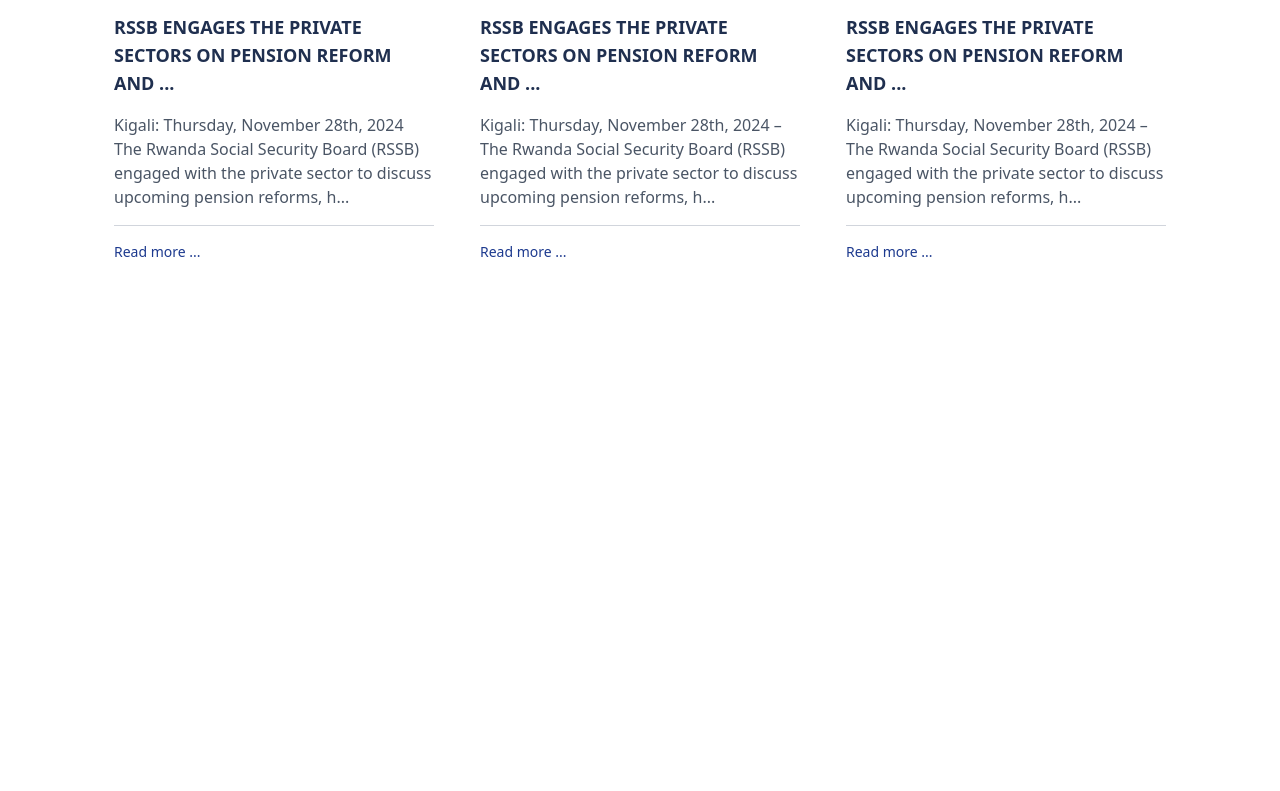
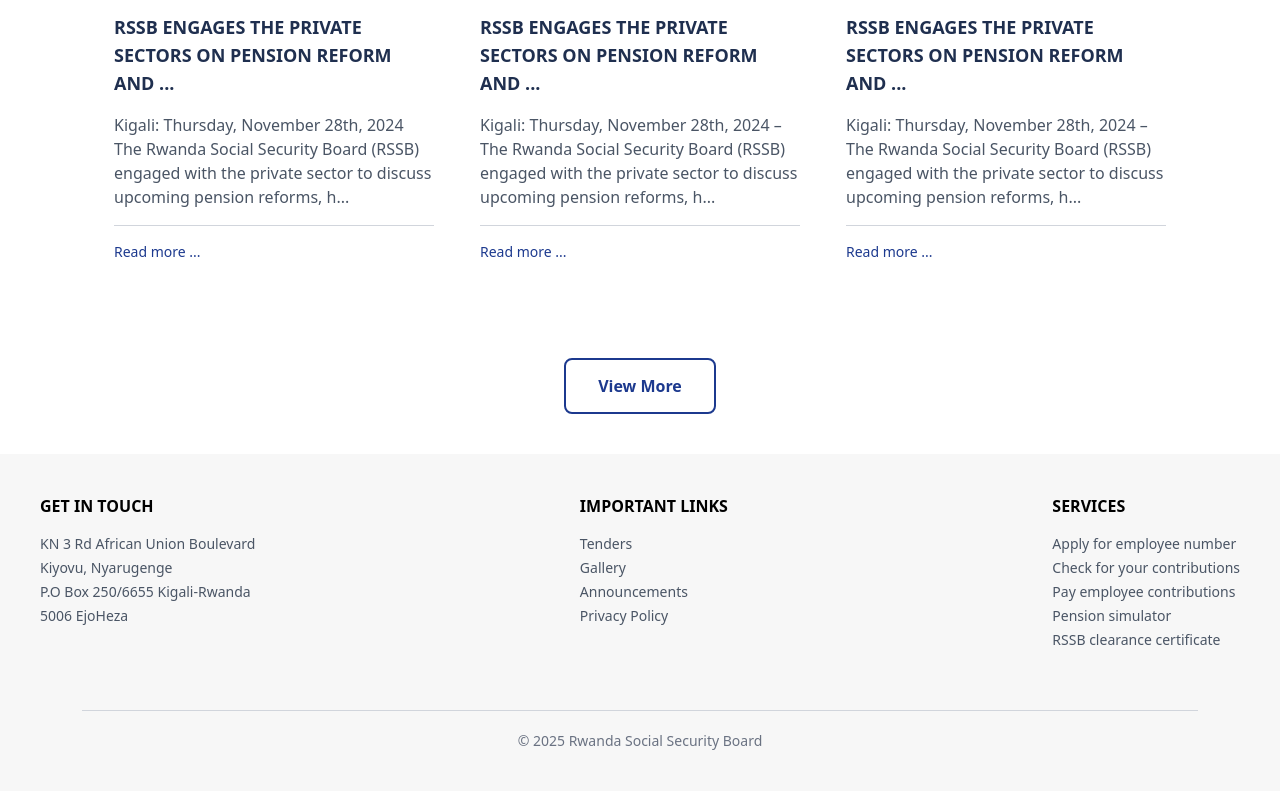
Before and after one commit to yvan-hirwa/clone-gate, a website: page index.html in a window 1280 px wide. Shown: the part 3727-4518 px from the top of the page. Before the commit the page ends 4029 px from the top, so only its background shows below. Drawn offline with Linux system fonts and the light colour scheme.

Commit message:
finished footer

```diff
--- a/index.html
+++ b/index.html
@@ -466,7 +466,57 @@
         </div>
 
       </div>
+
+      <div class="pt-20">
+        <button class="px-8 py-3.5 bg-white text-blue-900 font-extrabold rounded-lg border-2 border-blue-900
+          transition duration-300 ease-in-out
+          hover:bg-blue-900 hover:text-white">
+          View More
+        </button>
       </div>
+      </div>
+
+      <div class="bg-[#f7f7f7] p-10 flex flex-col justify-start items-start lg:flex-row max-h-full lg:justify-between w-full">
+        <div class="flex flex-col justify-center-items-start gap-4">
+          <div>
+            <h1 class="text-md font-extrabold text-black ">GET IN TOUCH</h1>
+          </div>
+          <div class="flex flex-col justify-center items-start gap-1">
+            <a href="" class="text-gray-600 text-sm ">KN 3 Rd African Union Boulevard</a>
+            <a href="" class="text-gray-600 text-sm">Kiyovu, Nyarugenge</a>
+            <a href="" class="text-gray-600 text-sm">P.O Box 250/6655 Kigali-Rwanda</a>
+            <a href="" class="text-gray-600 text-sm text-center">5006 EjoHeza</a>
+          </div>
+        </div>
+        <div class="flex flex-col justify-center-items-start gap-4">
+          <div>
+            <h1 class="text-md font-extrabold text-black ">IMPORTANT LINKS</h1>
+          </div>
+          <div class="flex flex-col justify-center items-start gap-1">
+            <a href="" class="text-gray-600 text-sm ">Tenders</a>
+            <a href="" class="text-gray-600 text-sm">Gallery</a>
+            <a href="" class="text-gray-600 text-sm">Announcements</a>
+            <a href="" class="text-gray-600 text-sm text-center">Privacy Policy</a>
+          </div>
+        </div>
+        <div class="flex flex-col justify-center-items-start gap-4">
+          <div>
+            <h1 class="text-md font-extrabold text-black ">SERVICES</h1>
+          </div>
+          <div class="flex flex-col justify-center items-start gap-1">
+            <a href="" class="text-gray-600 text-sm ">Apply for employee number</a>
+            <a href="" class="text-gray-600 text-sm">Check for your contributions</a>
+            <a href="" class="text-gray-600 text-sm">Pay employee contributions</a>
+            <a href="" class="text-gray-600 text-sm text-center">Pension simulator</a>
+            <a href="" class="text-gray-600 text-sm text-center">RSSB clearance certificate</a>
+          </div>
+        </div>
+      </div>
+      <div class="bg-[#f7f7f7] flex flex-col justify-center items-center w-full p-5">
+        <span class="border-b-[1px] border-gray-300 w-[90%]"></span>
+        <div class=" text-gray-500 p-5 text-sm text-start">© 2025 Rwanda Social Security Board</div>
+      </div>
+
 
 
     <script src="./src/js/index.js" defer></script>
```
Also changed, not shown: src/output.css.
